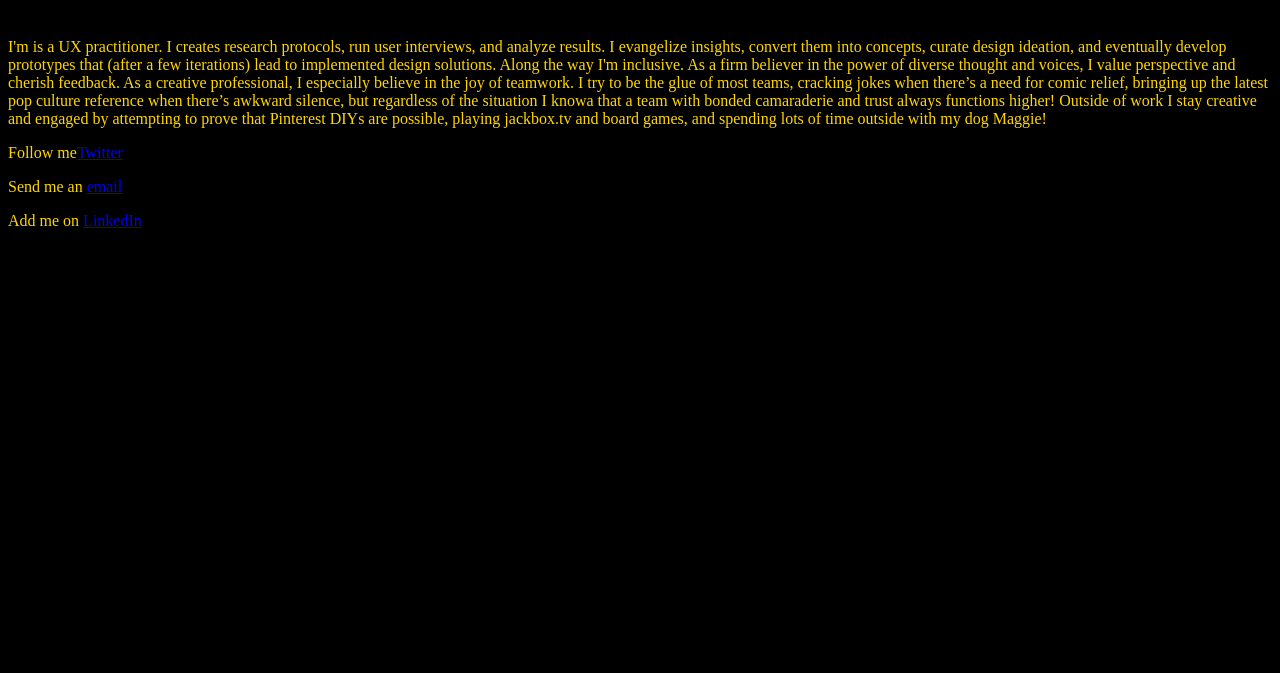
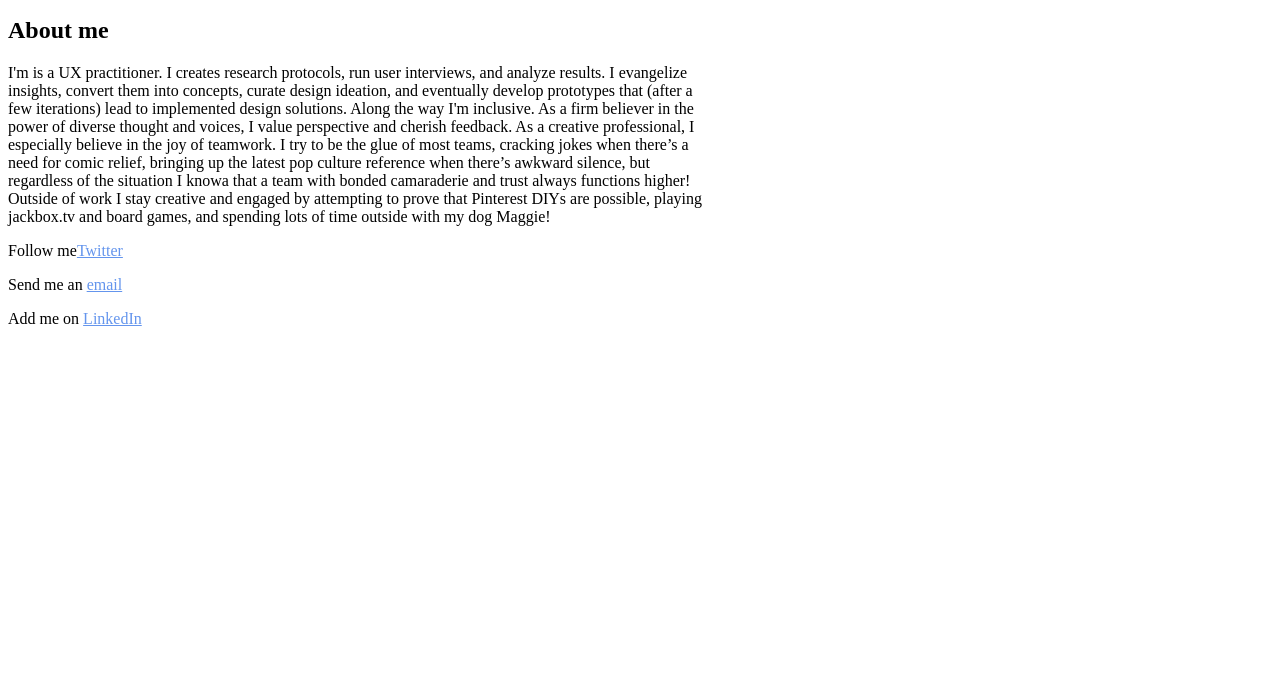
Before and after one commit to alainacreager/alainacreager.github.io, a plain HTML site: page index.html in a window 1280 px wide. Shown: the part 127-800 px from the top of the page. Drawn offline with Linux system fonts and the light colour scheme.

Commit message:
Update style.css

```diff
--- a/css/style.css
+++ b/css/style.css
@@ -1,7 +1,13 @@
-h1, p {
-    color: gold;
+h1, h2, p {
+    color: black;
 }
 
 body{
-    background-color: black;
+    background-color: white;
+    align-content: center;
+    max-width: 700px;
 }
+
+a{
+    color:cornflowerblue
+}
```
